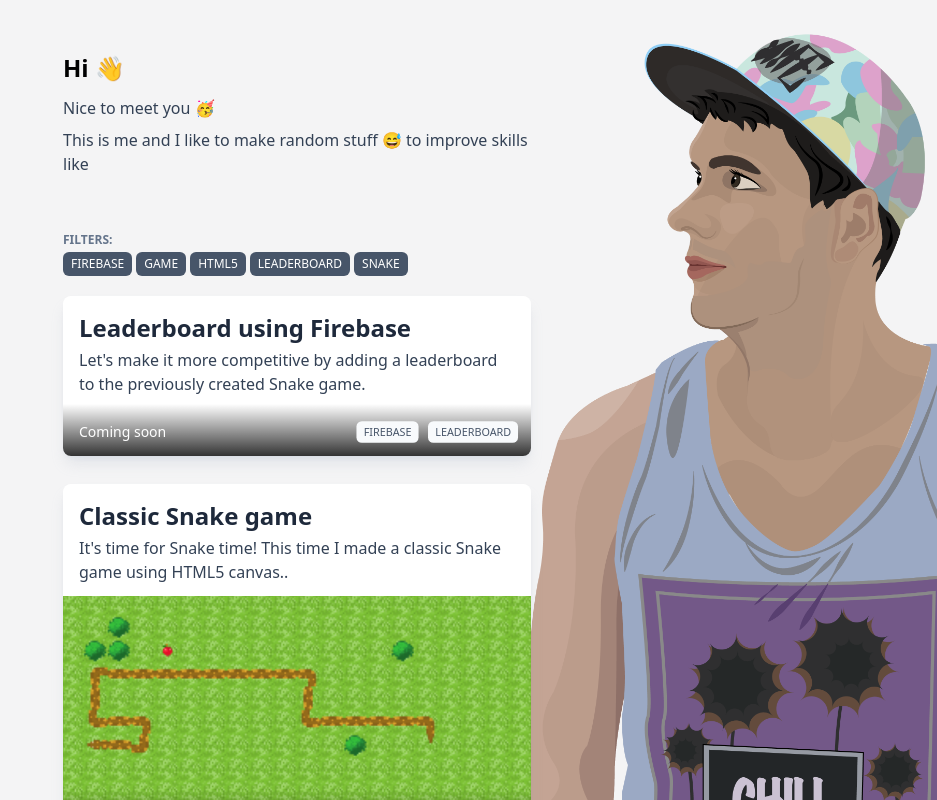
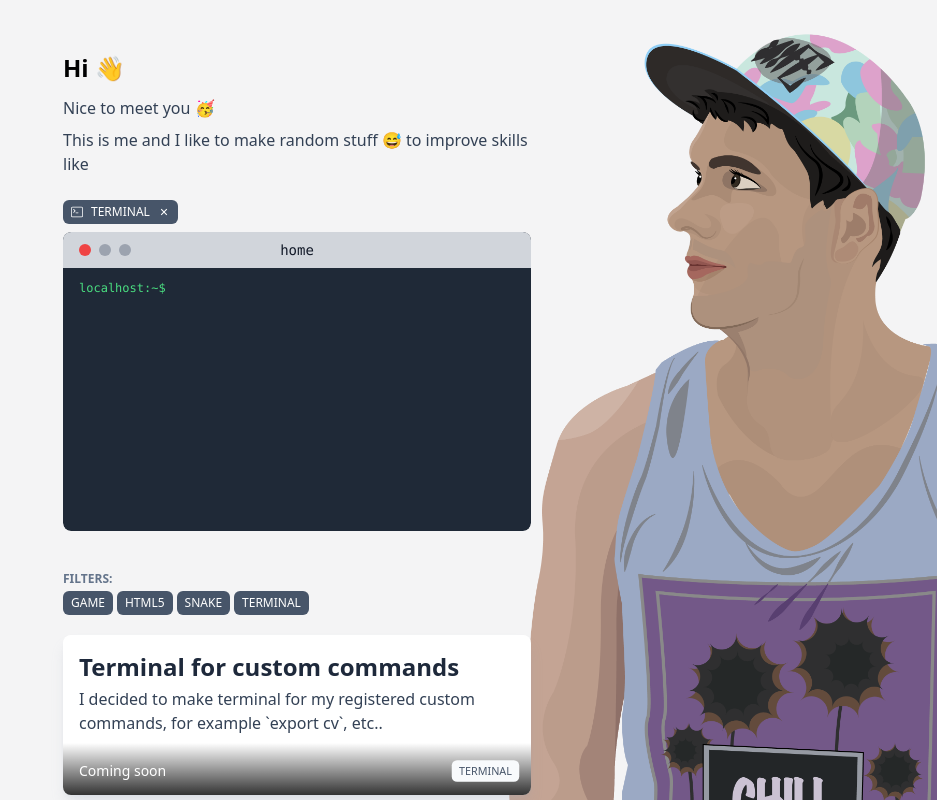
Before and after one commit to aprusovas/aprusovas.github.io, a React (Create React App) app: page / in a window 1280 px wide. Shown: the top 800 px of the page, without its empty margins (343-1280 px from the left). Built offline with nearby package versions, Linux system fonts and the light colour scheme.

Commit message:
Working on terminal

```diff
--- a/public/posts/leaderboard.md
+++ /dev/null
@@ -1,15 +0,0 @@
----
-id: "leaderboard"
-title: "Leaderboard using Firebase"
-description: "Let's make it more competitive by adding a leaderboard to the previously created Snake game."
-date: "upcoming"
-tags:
-  - "leaderboard"
-  - "firebase"
----
-
-## Leaderboard using Firebase
-
-Let's make it more competitive by adding a leaderboard to the previously created Snake game.
-
-Coming soon..
--- /dev/null
+++ b/public/posts/terminal.md
@@ -0,0 +1,14 @@
+---
+id: "terminal"
+title: "Terminal for custom commands"
+description: "I decided to make terminal for my registered custom commands, for example `export cv`, etc.."
+date: "upcoming"
+tags:
+  - "terminal"
+---
+
+## Terminal for custom commands
+
+I decided to make terminal for my registered custom commands, for example `export cv`, etc..
+
+Coming soon..
--- a/src/components/App.tsx
+++ b/src/components/App.tsx
@@ -5,8 +5,11 @@ import Filters, { FiltersLoading } from "./Filters";
 import Footer from "./Footer";
 import Post, { PostLoading } from './Post';
 import Profile from "./Profile";
-import { BsClipboard, BsArrowUp } from 'react-icons/bs';
+import { BsClipboard, BsArrowUp, BsTerminal, } from 'react-icons/bs';
+import { RiCloseFill } from "react-icons/ri"
 import { PostInfo } from "../types/post";
+import Terminal from "./projects/terminal/Terminal";
+import { global_executor } from "../utils/commands/registry";
 
 const fm = require('front-matter')
 
@@ -61,13 +64,35 @@ const NoPosts = () => {
     )
 }
 
-const GoUp = () => {
-    const onGoUp = () => {
+const GoUpButton = () => {
+    const onClick = () => {
         window.scrollTo({ top: 0, behavior: 'smooth' })
     }
     return (
-        <div onClick={onGoUp} className="text-slate-700 hover:text-slate-800 hover:bg-slate-200 bg-slate-100 rounded-full cursor-pointer w-9 h-9 flex items-center justify-center transition-all m-auto" title="Go up">
+        <div onClick={onClick} className="text-slate-700 hover:text-slate-800 hover:bg-slate-200 bg-slate-100 rounded-full cursor-pointer w-9 h-9 flex items-center justify-center transition-all m-auto" title="Go up">
             <BsArrowUp/>
+        </div>
+    )
+}
+
+const OpenTerminalButton = () => {
+    const [open, setOpen] = useState(true)
+    const onClick = () => {
+        setOpen(!open)
+    }
+    return (
+        <div className="px-4 md:px-0">
+            <div onClick={onClick} className={`rounded-md text-white text-xs uppercase px-2 py-1 cursor-pointer transition-colors flex items-center gap-x-2 bg-slate-600 hover:bg-slate-900 w-fit`}>
+                <BsTerminal/>
+                Terminal
+                {open && <RiCloseFill/>}
+            </div>
+            {
+                open &&
+                    <div className="rounded-lg my-2 overflow-hidden">
+                        <Terminal executor={global_executor} onClose={onClick}/>
+                    </div>
+            }
         </div>
     )
 }
@@ -123,6 +148,7 @@ const App = ({ profile, posts, content }: AppProps) => {
         <div className="max-w-[500px] m-auto grid gap-y-4">
             <div className="md:px-4">
                 <Profile profile={profile}/>
+                <OpenTerminalButton/>
             </div>
             <div className="px-4">
                 {
@@ -147,7 +173,7 @@ const App = ({ profile, posts, content }: AppProps) => {
                             {posts.map(p => <PostLoading key={p}/>)}
                         </>
                 }
-                <GoUp/>
+                <GoUpButton/>
                 <Footer profile={profile}/>
             </div>
         </div>
--- a/src/components/Profile.tsx
+++ b/src/components/Profile.tsx
@@ -38,7 +38,7 @@ const SkillSetCursor = ({ blink }: SkillSetCursorProps) => {
             clearTimeout(timer)
         }
     }, [blink, visible])
-    return <div className={`inline border border-r border-r-slate-800 h-[18px] ml-[1px] ${visible ? `visible` : `invisible`}`}></div>
+    return <div className={`inline border border-r border-r-slate-800 h-[18px] ml-[1px] ${visible ? `visible` : `invisible`}`}/>
 }
 
 const SkillSet = ({ skills }: SkillSetProps) => {
--- /dev/null
+++ b/src/components/projects/terminal/Terminal.tsx
@@ -0,0 +1,106 @@
+
+import { ChangeEvent, KeyboardEvent, useEffect, useRef, useState } from "react"
+import { RiCloseFill } from "react-icons/ri"
+import useStickyState from "../../../hooks/useStickyState"
+import { IExecutor } from "../../../utils/commands/registry"
+
+const MAX_HISTORY = 100
+
+interface TerminalProps {
+    onClose?: () => void
+    executor: IExecutor
+}
+
+const Terminal = ({ onClose, executor }: TerminalProps) => {
+    const [history, setHistory] = useStickyState<(string | { value: string })[]>([], 'terminal-history')
+    const [text, setText] = useState("")
+
+    const ref = useRef<HTMLInputElement>(null)
+    const bodyRef = useRef<HTMLDivElement>(null)
+
+    const hostname = window.location.hostname
+    const location = 'Home'
+
+    const onBodyClick = () => {
+        ref.current?.focus()
+    }
+    const onKeyDown = (event: KeyboardEvent) => {
+        const value = ref.current?.value
+        if (event.key === 'Enter' && value != null) {
+            setHistory(prev => {
+                return [...prev, value].slice(-MAX_HISTORY)
+            })
+
+            setText("")
+
+            executor.run(value).then((data) => {
+                if (data) {
+                    setHistory(prev => {
+                        return [...prev, { value: data }].slice(-MAX_HISTORY)
+                    })
+                }
+            }).catch((err) => {
+                if (err) {
+                    setHistory(prev => {
+                        return [...prev, { value: err }].slice(-MAX_HISTORY)
+                    })
+                }
+            })
+        }
+    }
+    const onTextChange = (event: ChangeEvent<HTMLInputElement>) => {
+        setText(event.target.value)
+    }
+
+    useEffect(() => {
+        bodyRef.current?.scrollTo(0, bodyRef.current.scrollHeight)
+    }, [text, history])
+
+    return (
+        <div className="bg-gray-800 w-full shadow-lg text-gray-100 text-sm font-mono subpixel-antialiased rounded-lg leading-normal overflow-hidden">
+            <div className="bg-gray-300 text-gray-900 px-4 py-3 flex items-center pointer-events-none">
+                <div className="flex">
+                    <div className="h-3 w-3 bg-red-500 rounded-full cursor-pointer group pointer-events-auto" onClick={onClose}>
+                        <RiCloseFill className="text-gray-800 text-xs invisible group-hover:visible"/>
+                    </div>
+                    <div className="ml-2 h-3 w-3 bg-gray-400 rounded-full"></div>
+                    <div className="ml-2 h-3 w-3 bg-gray-400 rounded-full"></div>
+                </div>
+                <div className="absolute left-1/2 -translate-x-1/2 lowercase">{location}</div>
+            </div>
+            <div ref={bodyRef} onClick={onBodyClick} className="px-4 py-3 text-xs aspect-video cursor-text max-h-[300px] overflow-y-scroll">
+                {
+                    history.map((t, index) => {
+                        return (
+                            typeof t === 'string' ?
+                                <div key={index} className="flex">
+                                    <span className="text-green-400 pr-1">{hostname}:~$</span>
+                                    <p>{t}</p>
+                                </div> :
+                                <div key={index}>{t.value}</div>
+                        )
+                    })
+                }
+                <div className="flex">
+                    <span className="text-green-400 pr-1">{hostname}:~$</span>
+                    <p className="flex-1 typing items-center">
+                        <input
+                            ref={ref}
+                            onKeyDown={onKeyDown}
+                            onChange={onTextChange}
+                            value={text}
+                            type="text"
+                            className="bg-transparent outline-none w-full"
+                            autoComplete="false"
+                            autoCorrect="false"
+                            autoCapitalize="none"
+                            autoFocus
+                        />
+                    </p>
+                </div>
+            </div>
+        </div>
+    )
+}
+
+export default Terminal
--- /dev/null
+++ b/src/hooks/useStickyState.tsx
@@ -0,0 +1,18 @@
+import { useEffect, useState } from "react";
+
+function useStickyState<T>(defaultValue: T, key: string): [T, React.Dispatch<React.SetStateAction<T>>] {
+    const [value, setValue] = useState(() => {
+        const stickyValue = window.localStorage.getItem(key);
+        return stickyValue !== null
+            ? JSON.parse(stickyValue)
+            : defaultValue
+    })
+
+    useEffect(() => {
+        window.localStorage.setItem(key, JSON.stringify(value));
+    }, [key, value])
+
+    return [value, setValue]
+}
+
+export default useStickyState
--- a/src/index.tsx
+++ b/src/index.tsx
@@ -107,7 +107,7 @@ const content: ContentInfo = {
  */
 const posts: string[] = [
     "snake",
-    "leaderboard"
+    "terminal"
 ]
 
 root.render(
--- /dev/null
+++ b/src/utils/commands/list/help.ts
@@ -0,0 +1,16 @@
+import { ICommand, IExecutor } from "../registry";
+
+class HelpCommand implements ICommand {
+    name: string = 'help'
+    constructor(private readonly executor: IExecutor) {}
+
+    async run(...args: any[]): Promise<string> {
+        let lines = ''
+        this.executor.commands.forEach((cmd) => {
+            lines += `${cmd}\n`
+        })
+        return lines
+    }
+}
+
+export default HelpCommand
--- /dev/null
+++ b/src/utils/commands/registry.ts
@@ -0,0 +1,32 @@
+import HelpCommand from "./list/help"
+
+export interface ICommand {
+    name: string
+}
+
+export interface IExecutor {
+    commands: Map<string, ICommand>
+
+    run(data: string): Promise<string>
+    registerCommand(command: ICommand): void
+}
+
+class GlobalExecutor implements IExecutor {
+    commands: Map<string, ICommand> = new Map()
+
+    async run(data: string): Promise<string> {
+        if (!data) {
+            return ""
+        }
+
+        throw "Method not implemented"
+    }
+
+    registerCommand(command: ICommand): void {
+        this.commands.set(command.name, command)
+    }
+}
+
+export const global_executor: IExecutor = new GlobalExecutor()
+
+global_executor.registerCommand(new HelpCommand(global_executor))
```
